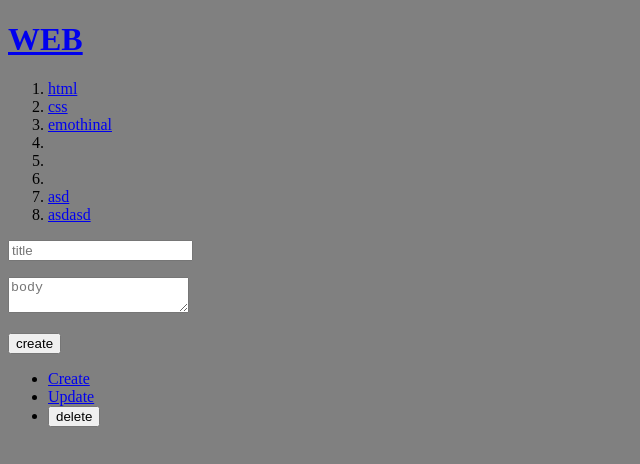
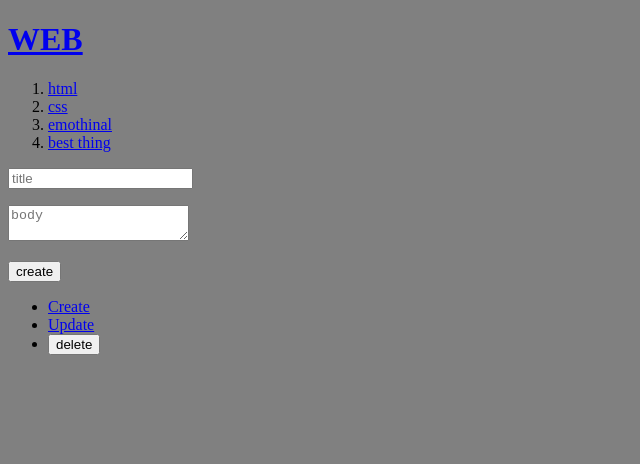
Before and after one commit to E-Yrano/NestJs, a Next.js app: page /create in a window 1280 px wide. Shown: the top 464 px of the page, without its empty margins (0-640 px from the left). Built offline with nearby package versions, Linux system fonts and the light colour scheme; data requests are answered from the project's data file.

Commit message:
finished cache

```diff
--- a/db.json
+++ b/db.json
@@ -16,23 +16,9 @@
       "body": "Deamege!"
     },
     {
+      "title": "best thing",
+      "body": "you can do it!",
       "id": 4
-    },
-    {
-      "id": 5
-    },
-    {
-      "id": 6
-    },
-    {
-      "title": "asd",
-      "body": "fgh",
-      "id": 7
-    },
-    {
-      "title": "asdasd",
-      "body": "asd",
-      "id": 8
     }
   ],
   "posts": [
--- a/src/app/create/page.js
+++ b/src/app/create/page.js
@@ -18,6 +18,7 @@ export default function Create() {
           .then(res=>res.json())
           .then(result=>{
             const lastid = result.id;
+            router.refresh();
             router.push(`/read/${lastid}`);
           })
       }
--- a/src/app/layout.js
+++ b/src/app/layout.js
@@ -7,7 +7,8 @@ export const metadata = {
 }
 
 export default async function RootLayout({ children }) {
-  const resp = await fetch('http://localhost:9999/topics');
+  // resp 뒤에 붙은 {next: { revalidate: 0 } } 은 캐시를 0초동안 유지하는 명령어, {cache:'no-store'}를 사용해도 됨
+  const resp = await fetch('http://localhost:9999/topics', {next: { revalidate: 0 } });
   const topics = await resp.json();
   return (
     <html>
```
